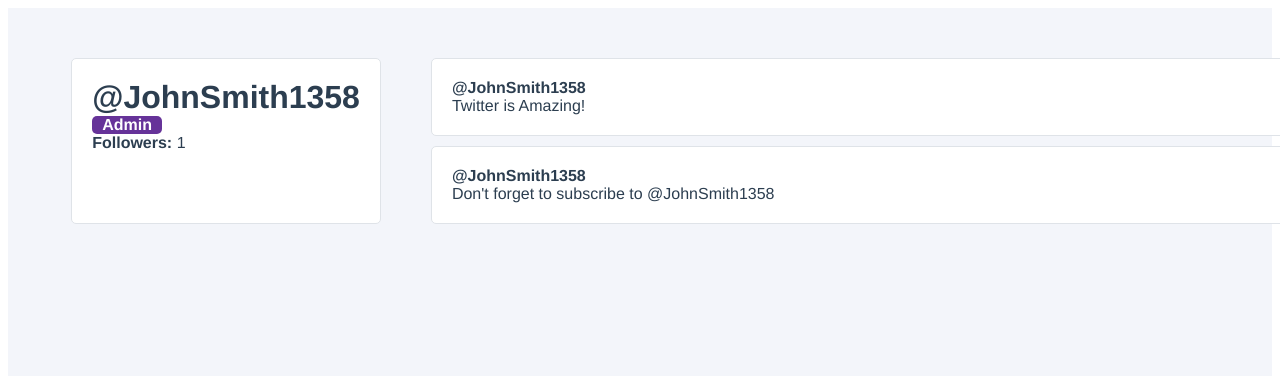
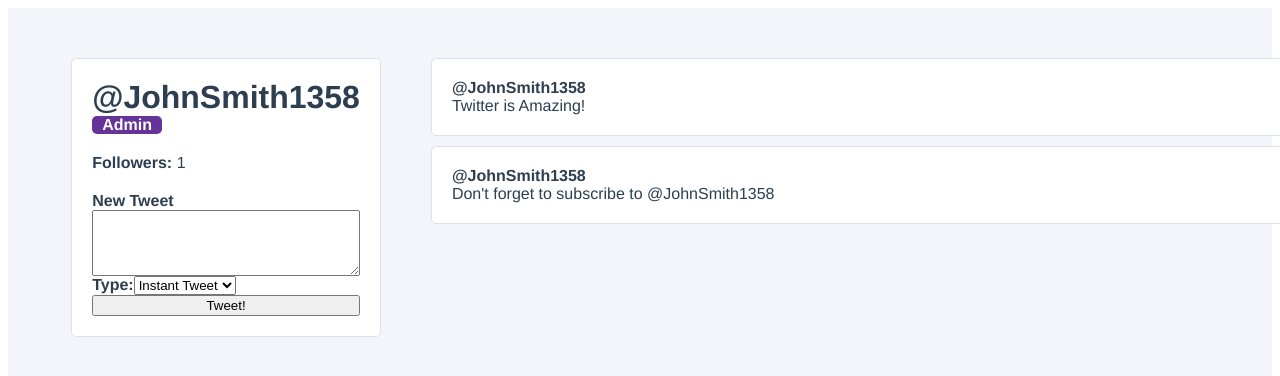
Before and after one commit to PauliusU/twitter-clone-vue, a Vue app: page / in a window 1280 px wide. Shown: the top 376 px of the page. Built offline with nearby package versions, Linux system fonts and the light colour scheme.

Commit message:
Add create tweet form in UserProfile

```diff
--- a/src/components/UserProfile.vue
+++ b/src/components/UserProfile.vue
@@ -8,6 +8,23 @@
             <div class="user-profile__follower-count">
                 <strong>Followers: </strong> {{followers}}
             </div>
+            <form action="" class="user-profile__create-tweet" @submit.prevent="createNewTweet">
+                <label for="newTweet"><strong>New Tweet</strong></label>
+                <textarea name="" id="newTweet" rows="4" v-model="newTweetContent"/>
+
+                <div class="user-profile__create-tweet-type">
+                    <label for="newTweetType"><strong>Type:</strong></label>
+                    <select id="newTweetType" v-model="selectedTweetType">
+                        <option :value="option.value" v-for="(option, index) in tweetTypes" :key="index">
+                            {{option.name}}
+                        </option>
+                    </select>
+                </div>
+
+                <button>
+                    Tweet!
+                </button>
+            </form>
         </div>
         <div class="user-profile__tweets-wrapper">
             <TweetItem
@@ -29,6 +46,12 @@
         components: {TweetItem},
         data() {
             return {
+                newTweetContent: "",
+                selectedTweetType: "instant",
+                tweetTypes: [
+                    {value: 'draft', name: "Draft"},
+                    {value: 'instant', name: "Instant Tweet"},
+                ],
                 followers: 0,
                 user: {
                     id: 1,
@@ -62,6 +85,17 @@
             },
             toggleFavourite(id) {
                 console.log(`Favourited Tweet #${id}`);
+            },
+            createNewTweet() {
+                if (this.newTweetContent && this.selectedTweetType !== "draft") {
+                    // add new tweet to start of the tweets list
+                    this.user.tweets.unshift({
+                        id: this.user.tweets.length + 1,
+                        content: this.newTweetContent
+                    })
+                    // empty textarea
+                    this.newTweetContent = "";
+                }
             }
         },
         mounted() {
@@ -95,6 +129,7 @@
         margin-right: auto;
         padding: 0 10px;
         font-weight: bold;
+        margin-bottom: 20px;
     }
 
     h1 {
@@ -106,4 +141,11 @@
         grid-gap: 10px;
         margin-bottom: auto;
     }
+
+    .user-profile__create-tweet {
+        padding-top: 20px;
+        display: flex;
+        flex-direction: column;
+
+    }
 </style>
```
